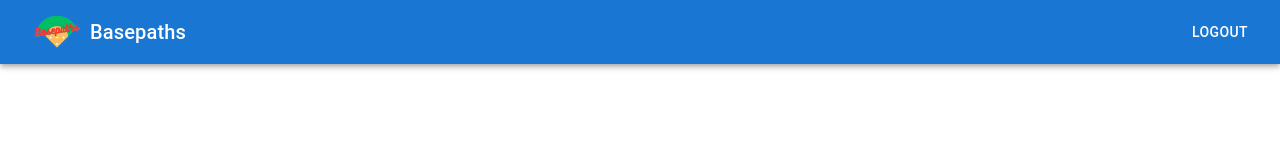
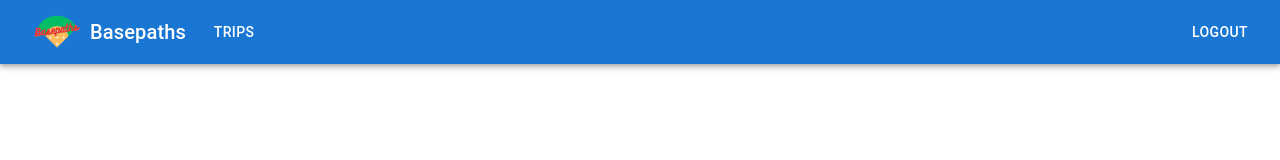
Before and after one commit to tah5950/BasePaths_Capstone, a React (Vite) app in the folder frontend/: page / in a window 1280 px wide. Shown: the top 160 px of the page. Built offline with nearby package versions, Linux system fonts and the light colour scheme; sample sign-in values are in the browser's storage.

Commit message:
73-Add Trips button to navbar

```diff
--- a/frontend/src/components/MuiNavbar.jsx
+++ b/frontend/src/components/MuiNavbar.jsx
@@ -1,4 +1,4 @@
-import { AppBar, Button, Toolbar, Typography, Stack } from "@mui/material";
+import { AppBar, Button, Toolbar, Typography, Stack, Box } from "@mui/material";
 import MyLogo from "../assets/Logo.png";
 import { clearToken } from "../utils/authUtils";
 import { useNavigate } from "react-router-dom";
@@ -10,15 +10,21 @@ export const MuiNavbar = () => {
         clearToken();
         navigate("/login");
     };
+
     return(
         <AppBar position='static'>
             <Toolbar>
-                <Button edge='start' aria-label='logo'>
-                    <img src={MyLogo} style={{ height: 50, width: "auto "}}/>
-                </Button>
-                <Typography variant="h6" component='div' sx={{ flexGrow: 1 }}>
-                    Basepaths
-                </Typography>
+                <Box sx={{ display: "flex", alignItems: "center", flexGrow: 1 }}>
+                    <Button edge='start' aria-label='logo' onClick={() => navigate("/home")}>
+                        <img src={MyLogo} style={{ height: 50, width: "auto "}}/>
+                    </Button>
+                    <Typography variant="h6" component='div' sx={{ mr: 2, cursor: "default" }}>
+                        Basepaths
+                    </Typography>
+                    <Button color='inherit' onClick={() => navigate("/trips")}>
+                        Trips
+                    </Button>
+                </Box>
                 <Stack direction='row' spacing={2}>
                     <Button color='inherit' onClick={handleLogout}>
                         Logout
```
